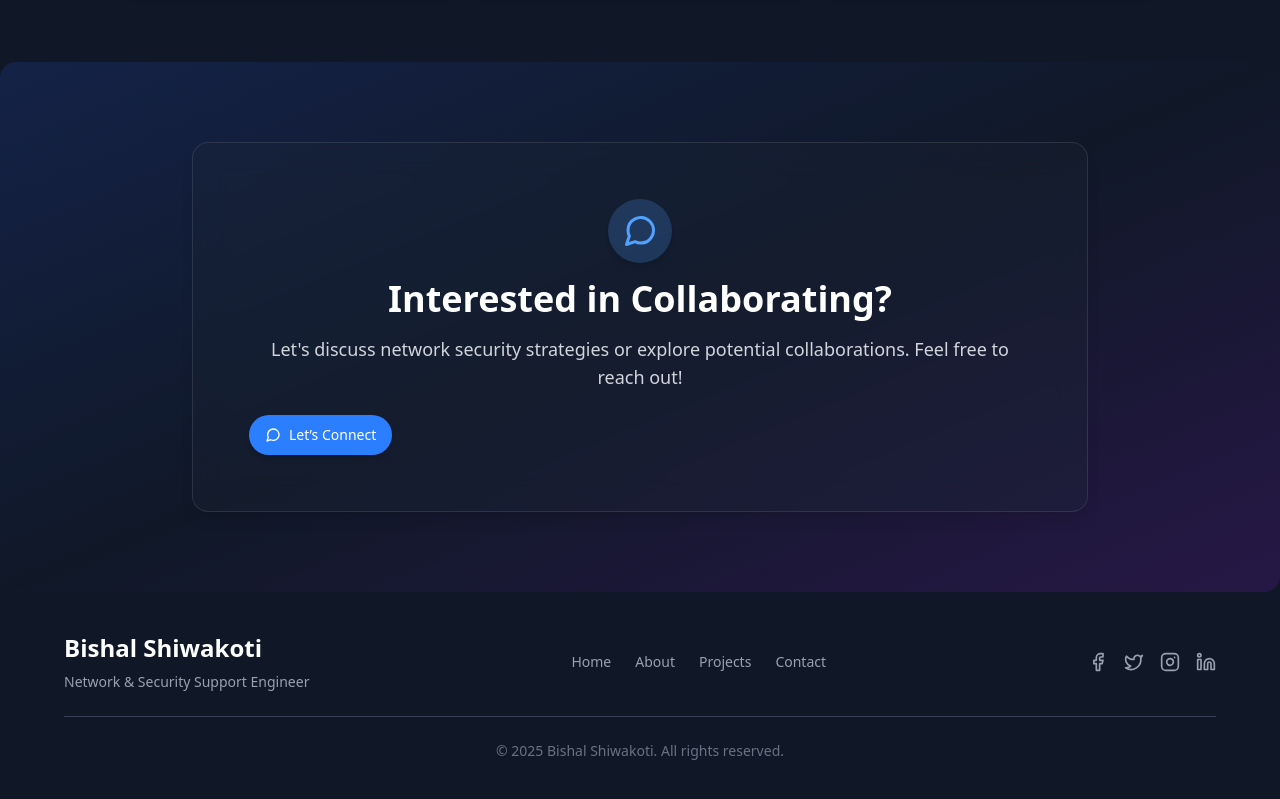
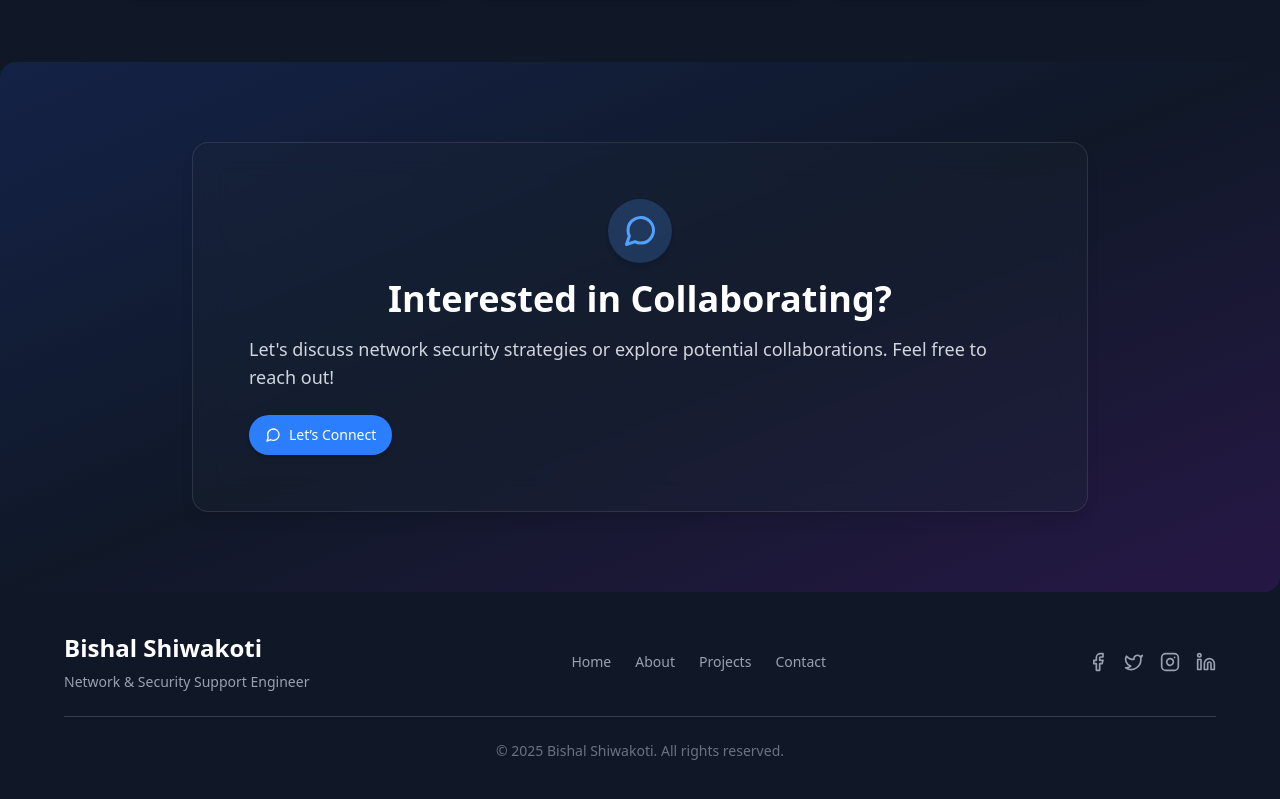
Before and after one commit to manutdmohit/Bishal-Shiwakoti-Portfolio, a Next.js app: page / in a window 1280 px wide. Shown: the part 2092-2891 px from the top of the page. Built offline with nearby package versions, Linux system fonts and the light colour scheme.

Commit message:
Add text-left in the message section

```diff
--- a/components/Collaboration.tsx
+++ b/components/Collaboration.tsx
@@ -51,7 +51,7 @@ const Collaboration = () => {
 
         {/* Message */}
         <motion.p
-          className="text-lg text-gray-700 dark:text-gray-300 mt-4 text-center"
+          className="text-lg text-gray-700 dark:text-gray-300 mt-4 text-left"
           variants={fadeInUp}
           transition={{ delay: 0.4 }}
         >
```
